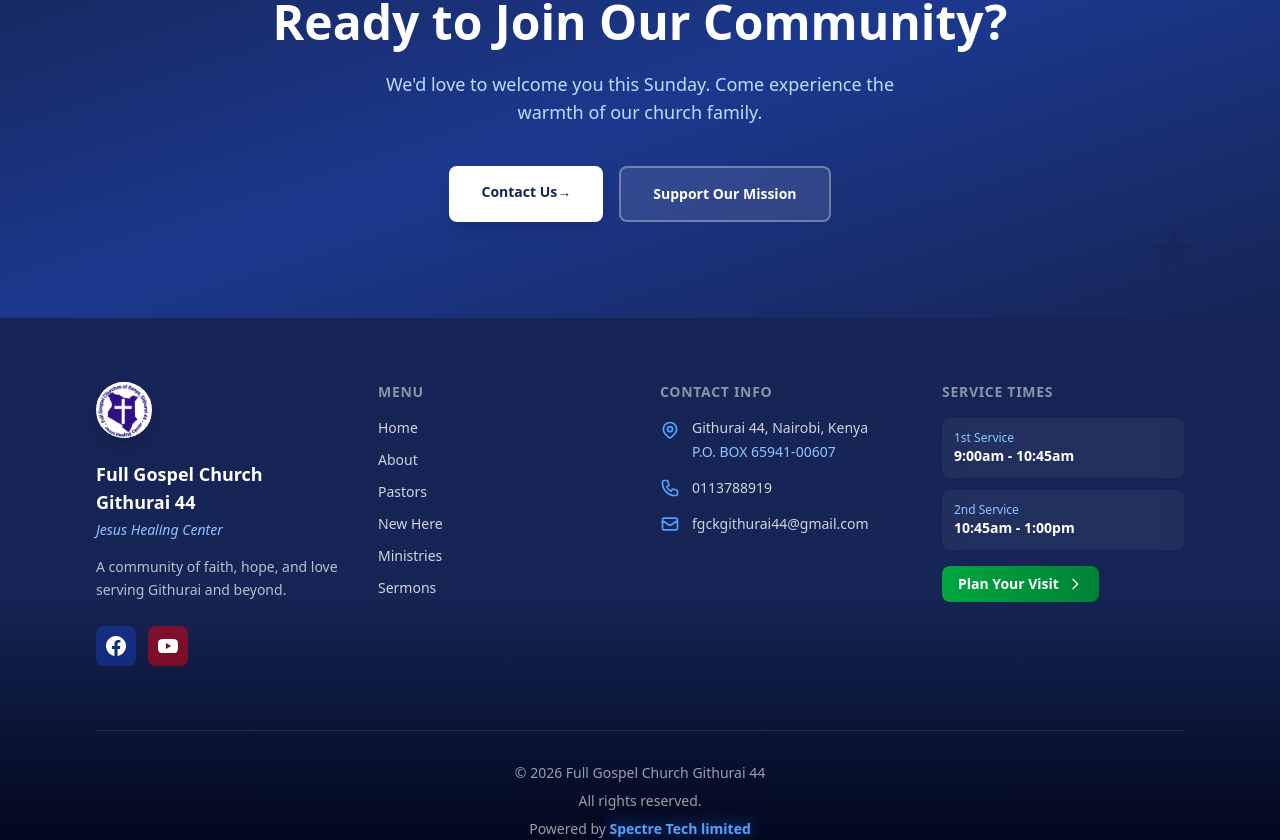
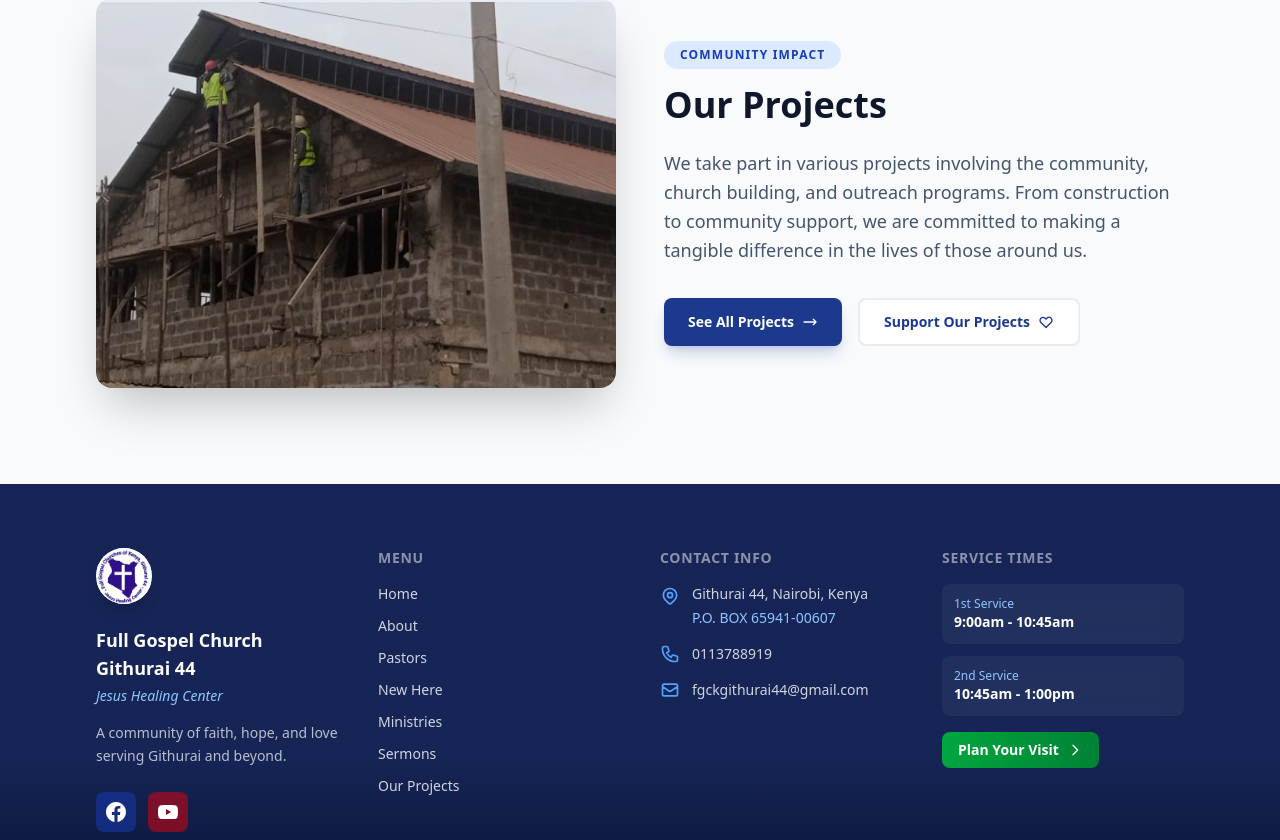
Before and after one commit to vouh/FGCK-44, a Next.js app: page / in a window 1280 px wide. Shown: the part 3970-4810 px from the top of the page. Built offline with nearby package versions, Linux system fonts and the light colour scheme; no server answers; the database is empty.

Commit message:
update HomePage section to showcase community projects and add link to SiteFooter

```diff
--- a/src/app/(site)/page.tsx
+++ b/src/app/(site)/page.tsx
@@ -475,32 +475,58 @@ export default function HomePage() {
         </Container>
       </section>
 
-      {/* CTA Section */}
-      <section className="relative overflow-hidden bg-gradient-to-br from-blue-950 via-blue-900 to-blue-950 py-24">
-        <div className="absolute inset-0 opacity-10">
-          <div className="absolute top-10 left-20 text-8xl animate-float" style={{ display: 'none' }}>✦</div>
-          <div className="absolute bottom-10 right-20 text-6xl animate-float delay-300">★</div>
+      {/* Our Projects Section */}
+      <section className="relative py-24 bg-slate-50 overflow-hidden">
+        <Container>
+           <div className="grid gap-12 lg:grid-cols-2 items-center">
+             {/* Left Content */}
+             <div className="relative order-2 lg:order-1">
+               <div className="relative aspect-[4/3] w-full overflow-hidden rounded-2xl shadow-2xl">
+                 <Image
+                   src="/images/project1.jpeg"
+                   alt="Community Projects"
+                   fill
+                   className="object-cover transition-transform duration-700 hover:scale-105"
+                 />
+                 <div className="absolute inset-0 bg-blue-900/10 mix-blend-multiply" />
                </div>
-        <Container>
-          <div className="relative text-center animate-fade-in">
-            <h2 className="text-3xl font-black text-white sm:text-4xl lg:text-5xl">Ready to Join Our Community?</h2>
-            <p className="mx-auto mt-6 max-w-xl text-lg text-blue-200">
-              We&apos;d love to welcome you this Sunday. Come experience the warmth of our church family.
+               {/* Decorative element */}
+               <div className="absolute -bottom-6 -left-6 -z-10 h-24 w-24 rounded-full bg-blue-100" />
+               <div className="absolute -top-6 -right-6 -z-10 h-32 w-32 rounded-full bg-blue-50" />
+             </div>
+
+             {/* Right Content */}
+             <div className="order-1 lg:order-2">
+               <span className="inline-block px-4 py-1.5 rounded-full bg-blue-100 text-blue-800 text-xs font-bold tracking-widest uppercase mb-4">
+                 Community Impact
+               </span>
+               <h2 className="text-3xl font-black text-slate-900 sm:text-4xl mb-6">
+                 Our Projects
+               </h2>
+               <p className="text-lg text-slate-600 leading-relaxed mb-8">
+                 We take part in various projects involving the community, church building, and outreach programs. From construction to community support, we are committed to making a tangible difference in the lives of those around us.
                </p>
-            <div className="mt-10 flex flex-wrap justify-center gap-4">
+
+               <div className="flex flex-wrap gap-4">
                  <Link
-                href="/contact"
-                className="group rounded-lg bg-white px-8 py-4 text-sm font-bold text-blue-950 shadow-lg transition-all hover:bg-blue-50 hover:scale-105 hover:shadow-xl"
+                   href="/projects"
+                   className="inline-flex items-center gap-2 rounded-lg bg-blue-900 px-6 py-3 text-sm font-bold text-white transition-all hover:bg-blue-800 hover:scale-105 shadow-lg shadow-blue-900/20"
                  >
-                Contact Us
-                <span className="inline-block transition-transform group-hover:translate-x-1"> →</span>
+                   See All Projects
+                   <svg className="h-4 w-4" fill="none" viewBox="0 0 24 24" stroke="currentColor">
+                    <path strokeLinecap="round" strokeLinejoin="round" strokeWidth={2} d="M17 8l4 4m0 0l-4 4m4-4H3" />
+                   </svg>
                  </Link>
                  <Link
                    href="/give"
-                className="rounded-lg border-2 border-white/30 bg-white/10 px-8 py-4 text-sm font-bold text-white backdrop-blur transition-all hover:bg-white/20 hover:scale-105"
+                   className="inline-flex items-center gap-2 rounded-lg border-2 border-blue-900/10 bg-white px-6 py-3 text-sm font-bold text-blue-900 transition-all hover:bg-blue-50 hover:border-blue-900/30 hover:scale-105"
                  >
-                Support Our Mission
+                   Support Our Projects
+                   <svg className="h-4 w-4" fill="none" viewBox="0 0 24 24" stroke="currentColor">
+                    <path strokeLinecap="round" strokeLinejoin="round" strokeWidth={2} d="M4.318 6.318a4.5 4.5 0 000 6.364L12 20.364l7.682-7.682a4.5 4.5 0 00-6.364-6.364L12 7.636l-1.318-1.318a4.5 4.5 0 00-6.364 0z" />
+                   </svg>
                  </Link>
+               </div>
              </div>
            </div>
         </Container>
--- a/src/components/site/SiteFooter.tsx
+++ b/src/components/site/SiteFooter.tsx
@@ -46,6 +46,14 @@ export function SiteFooter() {
                   </Link>
                 </li>
               ))}
+              <li>
+                <Link
+                  href="/projects"
+                  className="group flex items-center gap-2 text-sm text-white/80 transition-all hover:text-white hover:translate-x-1"
+                >
+                  Our Projects
+                </Link>
+              </li>
             </ul>
           </div>
 
```
Lines whose indentation alone changed are shown as unchanged.
